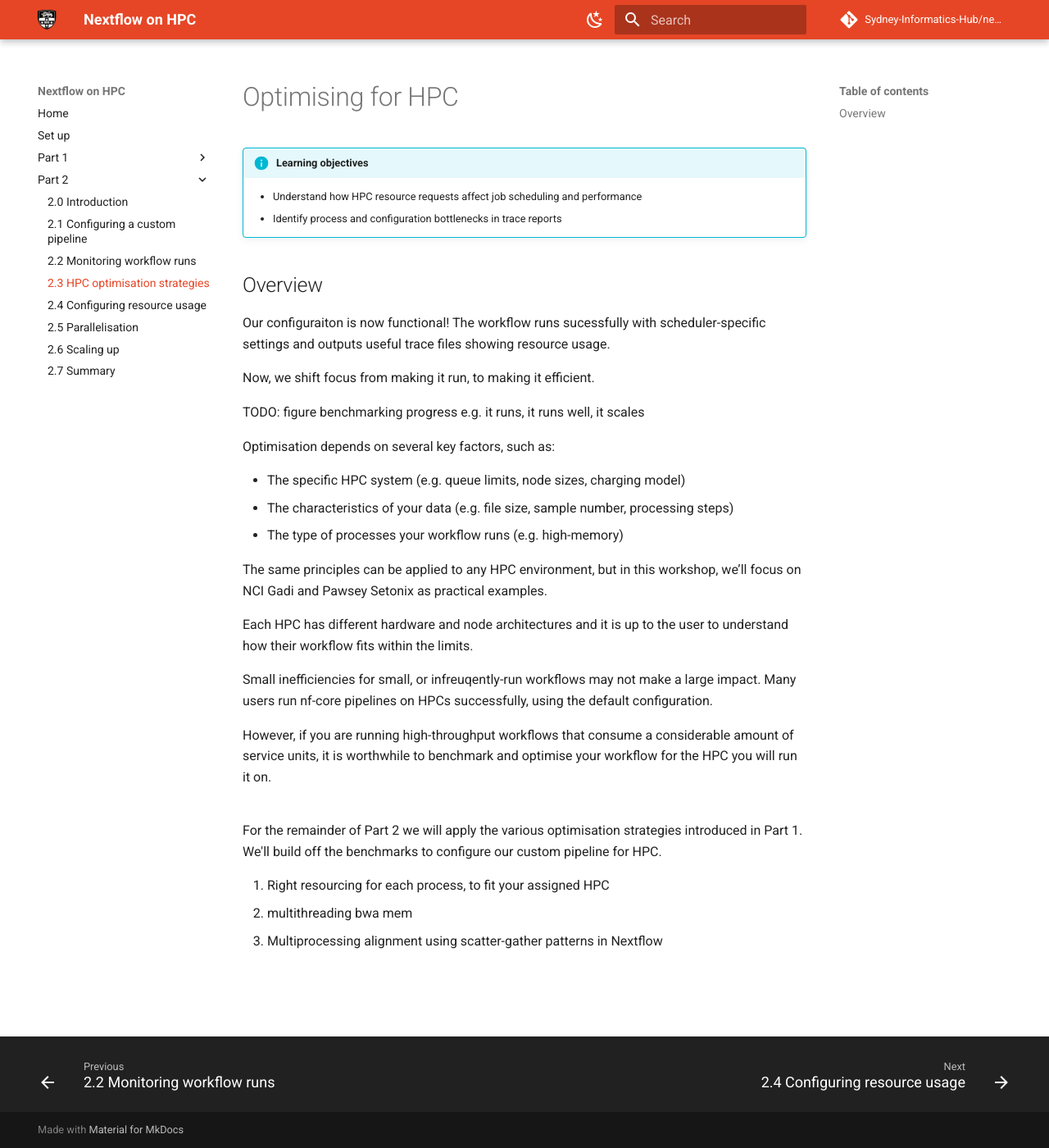
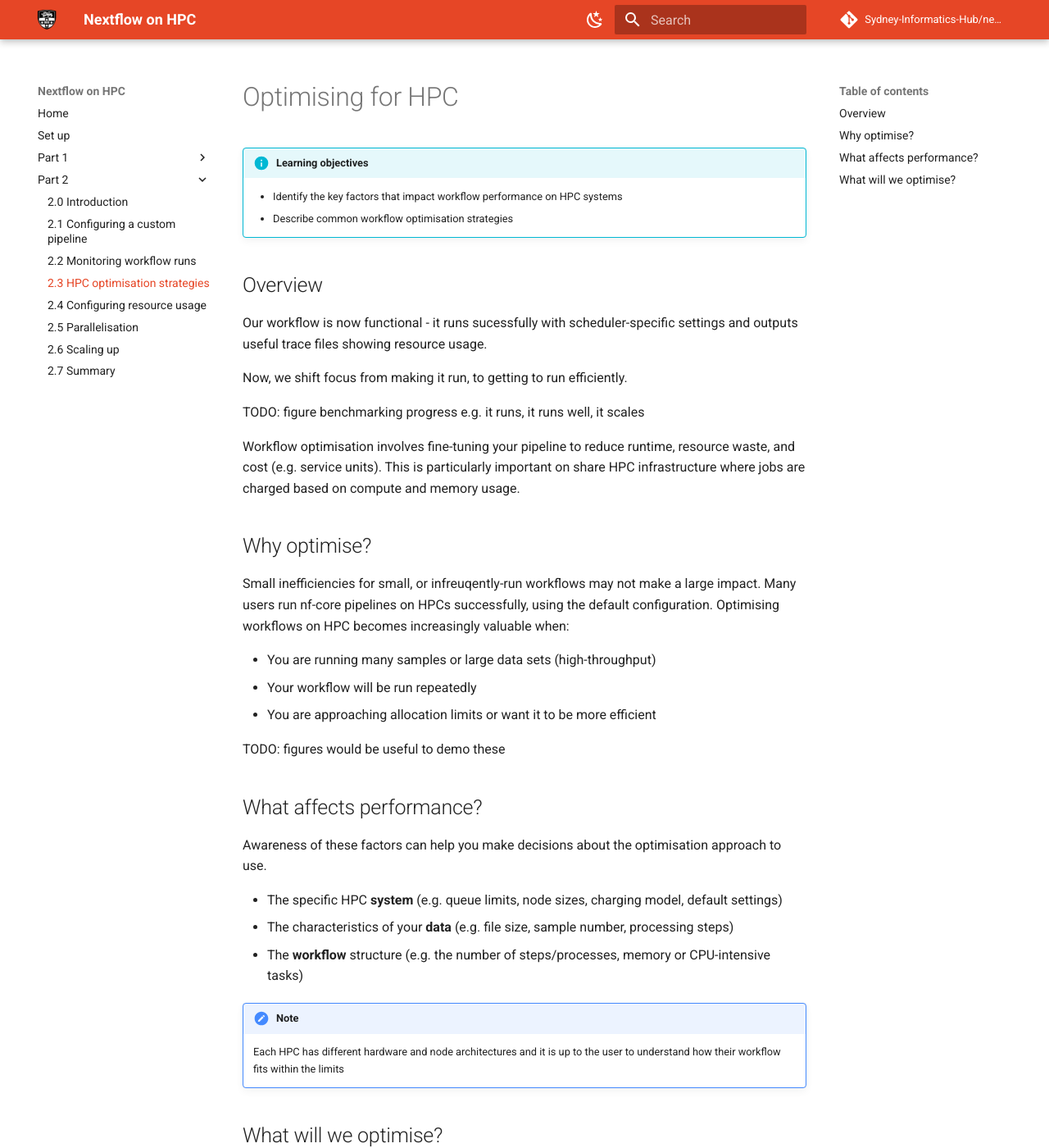
Before and after one commit to Sydney-Informatics-Hub/nextflow-hpc-workshop, an MkDocs documentation site: the page built from docs/part2/23_strategies.md, in a window 1280 px wide and 1400 px high. Shown: the whole window at 82% size. Built offline with MkDocs 1.6.1 and Material for MkDocs 9.7.7, drawn with Linux system fonts in a browser that asks for light colours; comment, search, counter and statistics services are not loaded; some of the changed text lies outside the part shown.

```diff
--- a/docs/part2/23_strategies.md
+++ b/docs/part2/23_strategies.md
@@ -2,35 +2,56 @@
 
 !!! info "Learning objectives"
 
-    - Understand how HPC resource requests affect job scheduling and performance
-    - Identify process and configuration bottlenecks in trace reports
+    - Identify the key factors that impact workflow performance on HPC systems
+    - Describe common workflow optimisation strategies
 
 ## Overview
 
-Our configuraiton is now functional! The workflow runs sucessfully with scheduler-specific settings and outputs useful trace files showing resource usage.
+Our workflow is now functional - it runs sucessfully with scheduler-specific settings and outputs useful trace files showing resource usage.
 
-Now, we shift focus from making it run, to making it efficient.
+Now, we shift focus from making it run, to getting to run efficiently.
 
 TODO: figure benchmarking progress e.g. it runs, it runs well, it scales
 
-Optimisation depends on several key factors, such as:
+Workflow optimisation involves fine-tuning your pipeline to reduce runtime, resource waste, and cost (e.g. service units). This is particularly important on share HPC infrastructure where jobs are charged based on compute and memory usage.
 
-- The specific HPC system (e.g. queue limits, node sizes, charging model)
-- The characteristics of your data (e.g. file size, sample number, processing steps)
-- The type of processes your workflow runs (e.g. high-memory)
+## Why optimise?
 
-The same principles can be applied to any HPC environment, but in this workshop, we’ll focus on NCI Gadi and Pawsey Setonix as practical examples.
+Small inefficiencies for small, or infreuqently-run workflows may not make a large impact. Many users run nf-core pipelines on HPCs successfully, using the default configuration. Optimising workflows on HPC becomes increasingly valuable when:
 
-Each HPC has different hardware and node architectures and it is up to the user to understand how their workflow fits within the limits.
+- You are running many samples or large data sets (high-throughput)
+- Your workflow will be run repeatedly
+- You are approaching allocation limits or want it to be more efficient
 
-Small inefficiencies for small, or infreuqently-run workflows may not make a large impact. Many users run nf-core pipelines on HPCs successfully, using the default configuration.
+TODO: figures would be useful to demo these
 
-However, if you are running high-throughput workflows that consume a considerable amount of service units, it is worthwhile to benchmark and optimise your workflow for the HPC you will run it on.
+## What affects performance?
 
-##
+Awareness of these factors can help you make decisions about the optimisation approach to use.
 
-For the remainder of Part 2 we will apply the various optimisation strategies introduced in Part 1. We'll build off the benchmarks to configure our custom pipeline for HPC.
+- The specific HPC **system** (e.g. queue limits, node sizes, charging model, default settings)
+- The characteristics of your **data** (e.g. file size, sample number, processing steps)
+- The **workflow** structure (e.g. the number of steps/processes, memory or CPU-intensive tasks)
 
-1. Right resourcing for each process, to fit your assigned HPC
-2. multithreading bwa mem
-3. Multiprocessing alignment using scatter-gather patterns in Nextflow
+!!! note
+
+    Each HPC has different hardware and node architectures and it is up to the user to understand how their workflow fits within the limits
+
+## What will we optimise?
+
+For the remainder of Part 2 we will apply the strategies introduced from Part 1 to optimise our custom workflow. In particular, we will:
+
+1. Assign appropriate resources for each per process
+
+- Use trace files to fine-tune `cpus`, `memory`, and `time`
+- Tune these to fit with the architecutre of your HPC
+
+2. Enable multithreading for BWA MEM
+
+- Increase speed of alignment by using multiple threads
+
+3. Parallelise alignment using scatter-gather
+
+- Split our FASTQ files, align "simultaneously", and combine again
+
+These same principles can be applied to any HPC environment, but in this workshop, we’ll focus on NCI Gadi and Pawsey Setonix as practical examples.
```
